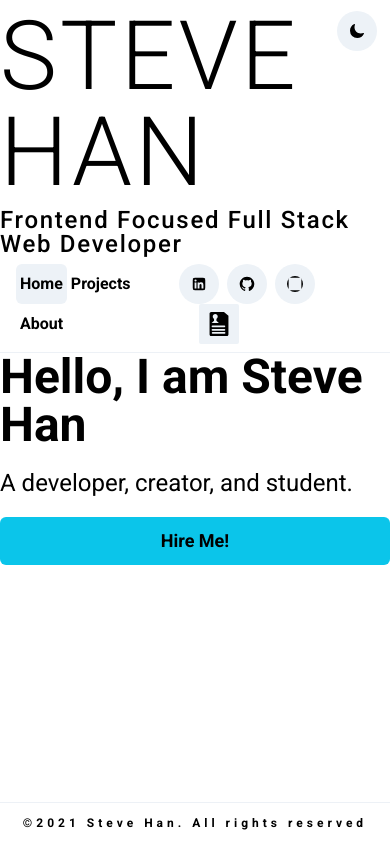
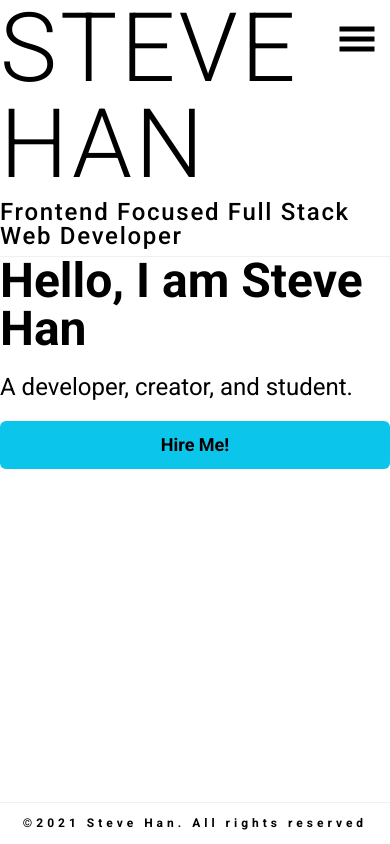
Before and after one commit to stevehanstudio/stevehan-dev-nextjs, a Next.js app: page / in a window 390 px wide. Built offline with nearby package versions, Linux system fonts and the light colour scheme.

Commit message:
Add hamburger icon and check for mobile screen size

```diff
--- a/components/Header.js
+++ b/components/Header.js
@@ -4,19 +4,19 @@ import {
   VStack,
   Text,
 	Tooltip,
-	Divider
+	Divider,
+	IconButton,
+	useMediaQuery
 } from '@chakra-ui/react'
+import { GiHamburgerMenu } from 'react-icons/gi'
 import Navbar from './Navbar';
 import DarkModeSwitch from './DarkModeSwitch';
 
 const Header = () => {
+	const [isMobile] = useMediaQuery("(max-width: 600px)")
+
   return (
 		<VStack>
-			<Box pos='absolute' top='0.7rem' right='0.8rem'>
-			  <Tooltip hasArrow placement='bottom-start' label='Light/Dark Mode Switch'>
-					<DarkModeSwitch />
-				</Tooltip>
-			</Box>
 			<Text
 				fontSize='8xl'
 				fontWeight={300}
@@ -37,7 +37,28 @@ const Header = () => {
 			>
 				Frontend Focused Full Stack Web Developer
 			</Text>
-			<Navbar />
+			{isMobile ? (
+				<IconButton
+					as={GiHamburgerMenu}
+					pos='absolute'
+					top='0.7rem'
+					right='0.8rem'
+					variant='ghost'
+				/>
+			) : (
+				<>
+				<Box pos='absolute' top='0.7rem' right='0.8rem'>
+					<Tooltip
+						hasArrow
+						placement='bottom-start'
+						label='Light/Dark Mode Switch'
+					>
+						<DarkModeSwitch />
+					</Tooltip>
+				</Box>
+				<Navbar />
+				</>
+			)}
 			<Divider />
 		</VStack>
   );
```
